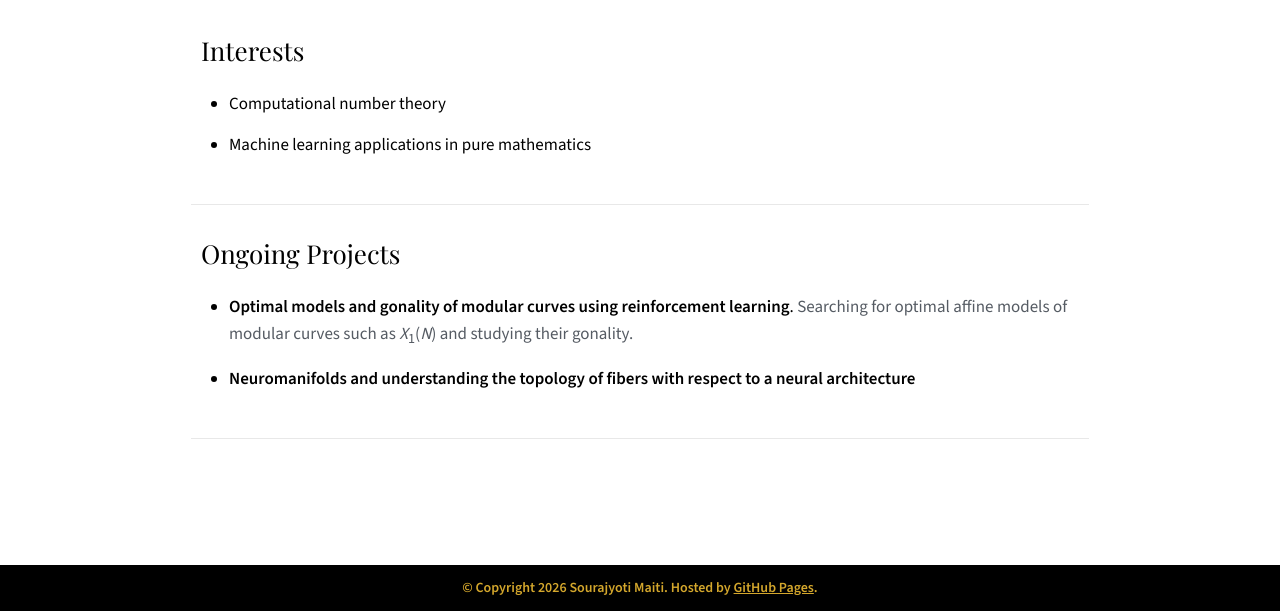
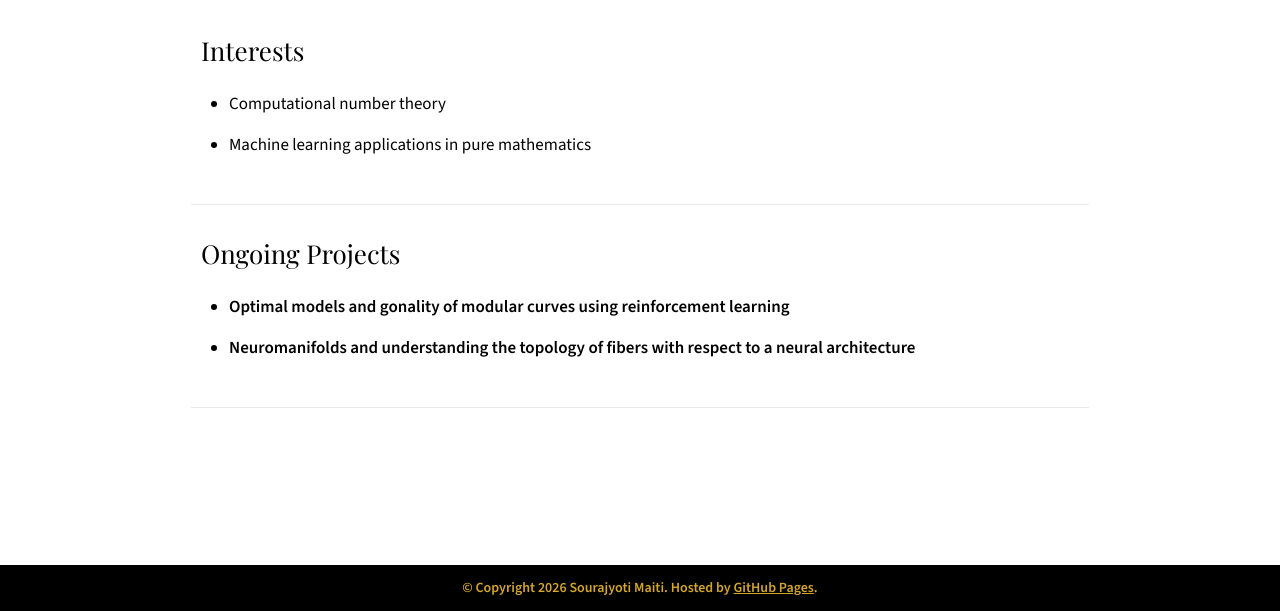
Before and after one commit to soura-code/sourajyoti, a plain HTML site: page research.html in a window 1280 px wide. Shown: the part 189-800 px from the top of the page. Drawn offline with nearby package versions, Linux system fonts and the light colour scheme.

Commit message:
Update ongoing projects list in research.html
Removed the project description from the ongoing projects list.

```diff
--- a/research.html
+++ b/research.html
@@ -45,7 +45,7 @@
 <div class="block">
   <h2>Ongoing Projects</h2>
   <ul class="items">
-    <li><strong>Optimal models and gonality of modular curves using reinforcement learning</strong>. <span class="meta">Searching for optimal affine models of modular curves such as <i>X</i><sub>1</sub>(<i>N</i>) and studying their gonality.</span></li>
+    <li><strong>Optimal models and gonality of modular curves using reinforcement learning </span></li>
     <li><strong>Neuromanifolds and understanding the topology of fibers with respect to a neural architecture </span></li>
   </ul>
 </div>
```
